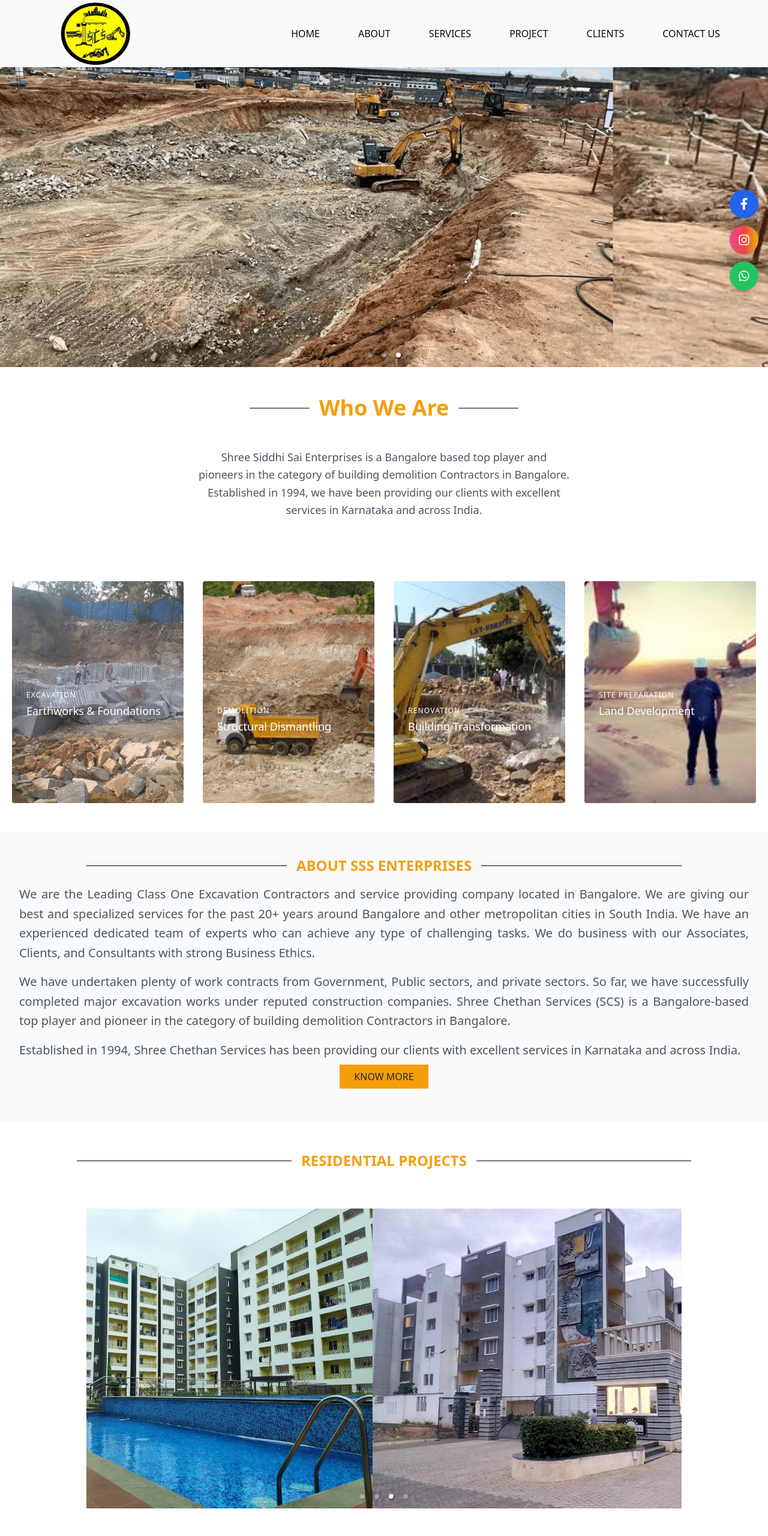
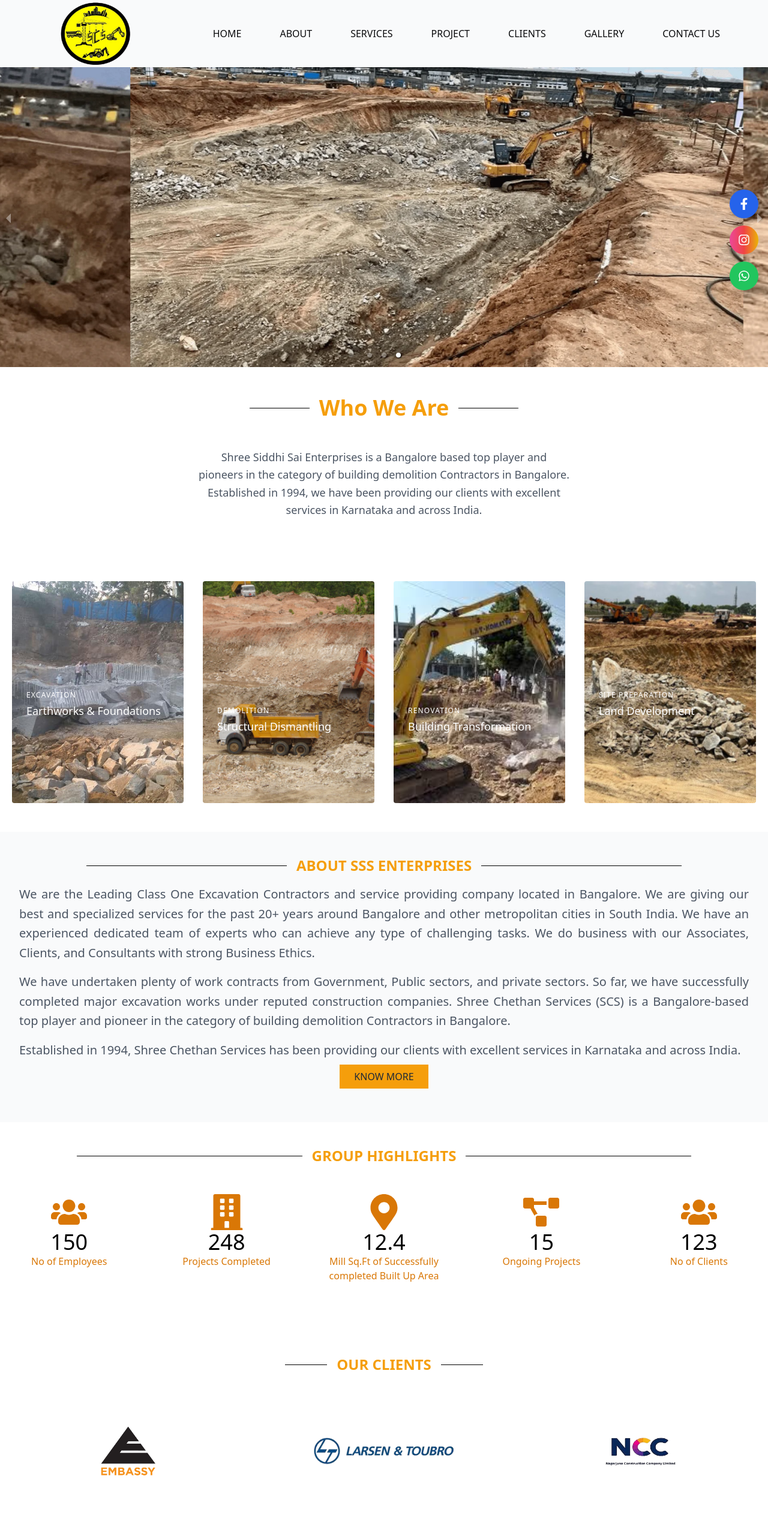
Before and after one commit to ag9731/Shree-Siddhi-Sai-Enterprises-, a React (Create React App) app: page / in a window 1280 px wide. Shown: the top 2561 px of the page at 60% size. Built offline with nearby package versions, Linux system fonts and the light colour scheme.

Commit message:
second commit

```diff
--- a/src/App.js
+++ b/src/App.js
@@ -22,6 +22,7 @@ import ProjectBody from "./components/Project/ProjectBody"
 import Services from './components/CEService/Services';
 import FloatingSocialMedia from './components/FloatingSocialMedia';
 import ScrollToTop from './components/ScrollToTop';
+import Gallery from './components/Gallery/Gallery';
 function App() {
   return (
     <div className="App overflow-clip">
@@ -38,6 +39,7 @@ function App() {
   <Route path="/services" element={<Services/>} />
   <Route path="/project" element={<ProjectBody/>} />
   <Route path="/client" element={<Clientele/>} />
+  <Route path="/gallery" element={<Gallery/>} />
   <Route path="/excavation" element={<ExcavationServices/>} />
   <Route path="/demolition" element={<DemolitionDismantle/>} />
   <Route path="/siteprep" element={<SitePreparations/>} />
--- a/src/components/FloatingSocialMedia.jsx
+++ b/src/components/FloatingSocialMedia.jsx
@@ -1,5 +1,5 @@
-import React from 'react';
-import { FaFacebookF, FaInstagram, FaWhatsapp } from 'react-icons/fa';
+import React from "react";
+import { FaFacebookF, FaInstagram, FaWhatsapp } from "react-icons/fa";
 
 const FloatingSocialMedia = () => {
   return (
@@ -26,11 +26,13 @@ const FloatingSocialMedia = () => {
 
       {/* WhatsApp */}
       <a
-        href="https://wa.me/yourwhatsapplink"
+        href="https://wa.me/919632676109"
         target="_blank"
         rel="noopener noreferrer"
         className="flex items-center justify-center w-12 h-12 bg-green-500 text-white rounded-full shadow-lg hover:bg-green-600 transition"
       >
+        {/* Add icon or text inside the anchor tag if needed */}
+
         <FaWhatsapp size={20} />
       </a>
     </div>
--- /dev/null
+++ b/src/components/Gallery/Gallery.jsx
@@ -0,0 +1,11 @@
+import React from 'react'
+
+const Gallery = () => {
+  return (
+    <div>
+      <h1>gallery</h1>
+    </div>
+  )
+}
+
+export default Gallery
--- a/src/components/Home/AchievemntCounter/AchievementCounter.jsx
+++ b/src/components/Home/AchievemntCounter/AchievementCounter.jsx
@@ -10,11 +10,11 @@ const AchievementCounter = () => {
 
   useEffect(() => {
     const interval = setInterval(() => {
-      setEmployees((prev) => (prev < 750 ? prev + 5 : 750));
-      setProjects((prev) => (prev < 200 ? prev + 2 : 200));
-      setBuiltArea((prev) => (prev < 64.8 ? prev + 0.1 : 64.8));
-      setOngoingProjects((prev) => (prev < 47 ? prev + 1 : 47));
-      setClients((prev) => (prev < 120 ? prev + 1 : 120));
+      setEmployees((prev) => (prev < 150 ? prev + 5 : 150));
+      setProjects((prev) => (prev < 300 ? prev + 2 : 300));
+      setBuiltArea((prev) => (prev < 50 ? prev + 0.1 : 50));
+      setOngoingProjects((prev) => (prev < 15 ? prev + 1 : 15));
+      setClients((prev) => (prev < 123 ? prev + 1 : 123));
     }, 50);
 
     return () => clearInterval(interval);
--- a/src/components/Home/Home.jsx
+++ b/src/components/Home/Home.jsx
@@ -17,7 +17,7 @@ const Home = () => {
       <HomeHero/>
       <HomeServices/>
       <HomeAbout/>
-      <ResidentialProjects/>
+      {/* <ResidentialProjects/> */}
       <AchievementCounter/>
 
         <Client/>
--- a/src/components/Home/HomeServices.jsx
+++ b/src/components/Home/HomeServices.jsx
@@ -2,7 +2,7 @@ import React from 'react';
 import s1 from "../../assets/services/SSSE3.jpg"
 import s2 from "../../assets/services/SSSE1.jpg"
 import s3 from "../../assets/services/SSSE16.jpg"
-import s4 from "../../assets/services/SSSE15.jpg"
+import s4 from "../../assets/services/SSSE15.png"
 
 const services = [
   {
--- a/src/components/Nav/Nav.jsx
+++ b/src/components/Nav/Nav.jsx
@@ -14,7 +14,11 @@ export default function Nav() {
     <nav className="bg-gray-50 p-4 lg:px-20">
       <div className="container mx-auto md:h-20 lg:h-20 flex justify-between items-center">
         <div className="font-bold flex flex-row items-center">
-          <img src={logo} className='w-20 h-24 md:w-40 md:h-40 py-2' alt="Logo" />
+          <img
+            src={logo}
+            className="w-20 h-24 md:w-40 md:h-40 py-2"
+            alt="Logo"
+          />
         </div>
         <div className="hidden md:flex space-x-4 lg:space-x-16">
           <NavLink to="/">HOME</NavLink>
@@ -23,7 +27,7 @@ export default function Nav() {
           <NavLink to="/SERVICES">SERVICES</NavLink>
           <NavLink to="/project">PROJECT</NavLink>
           <NavLink to="/client">CLIENTS</NavLink>
-          {/* <NavLink to="#">GALLERY</NavLink> */}
+          <NavLink to="/gallery">GALLERY</NavLink>
           <NavLink to="/contact">CONTACT US</NavLink>
         </div>
         <button
@@ -31,19 +35,38 @@ export default function Nav() {
           className="md:hidden text-black focus:outline-none"
           aria-label={isOpen ? "Close menu" : "Open menu"}
         >
-          <svg className="w-6 h-6" fill="none" stroke="currentColor" viewBox="0 0 24 24" xmlns="http://www.w3.org/2000/svg">
-            <path strokeLinecap="round" strokeLinejoin="round" strokeWidth="2" d={isOpen ? 'M6 18L18 6M6 6l12 12' : 'M4 6h16M4 12h16m-7 6h7'}></path>
+          <svg
+            className="w-6 h-6"
+            fill="none"
+            stroke="currentColor"
+            viewBox="0 0 24 24"
+            xmlns="http://www.w3.org/2000/svg"
+          >
+            <path
+              strokeLinecap="round"
+              strokeLinejoin="round"
+              strokeWidth="2"
+              d={isOpen ? "M6 18L18 6M6 6l12 12" : "M4 6h16M4 12h16m-7 6h7"}
+            ></path>
           </svg>
         </button>
       </div>
       {isOpen && (
         <div className="md:hidden mt-4">
-          <MobileNavLink to="/" onClick={handleClick}>Home</MobileNavLink>
+          <MobileNavLink to="/" onClick={handleClick}>
+            Home
+          </MobileNavLink>
           <AboutDropdown />
-          <MobileNavLink to="/project" onClick={handleClick}>Project</MobileNavLink>
-          <MobileNavLink to="/client" onClick={handleClick}>Clientele</MobileNavLink>
-          <ServicesDropdown/>
-          <MobileNavLink to="/contact" onClick={handleClick}>Contact Us</MobileNavLink>
+          <MobileNavLink to="/project" onClick={handleClick}>
+            Project
+          </MobileNavLink>
+          <MobileNavLink to="/client" onClick={handleClick}>
+            Clientele
+          </MobileNavLink>
+          <ServicesDropdown />
+          <MobileNavLink to="/contact" onClick={handleClick}>
+            Contact Us
+          </MobileNavLink>
         </div>
       )}
     </nav>
```
Also changed, not shown: src/assets/services/SSSE15.png (added).
